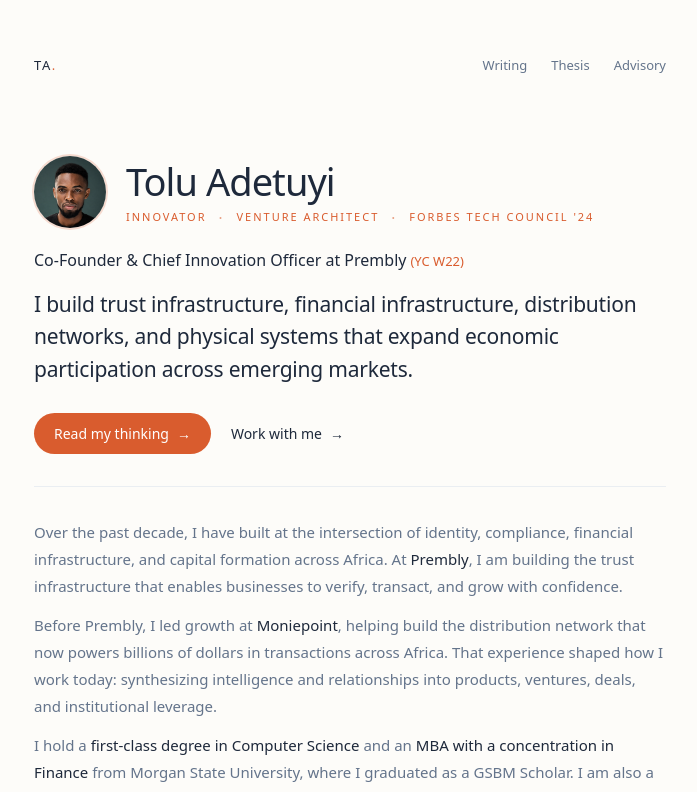
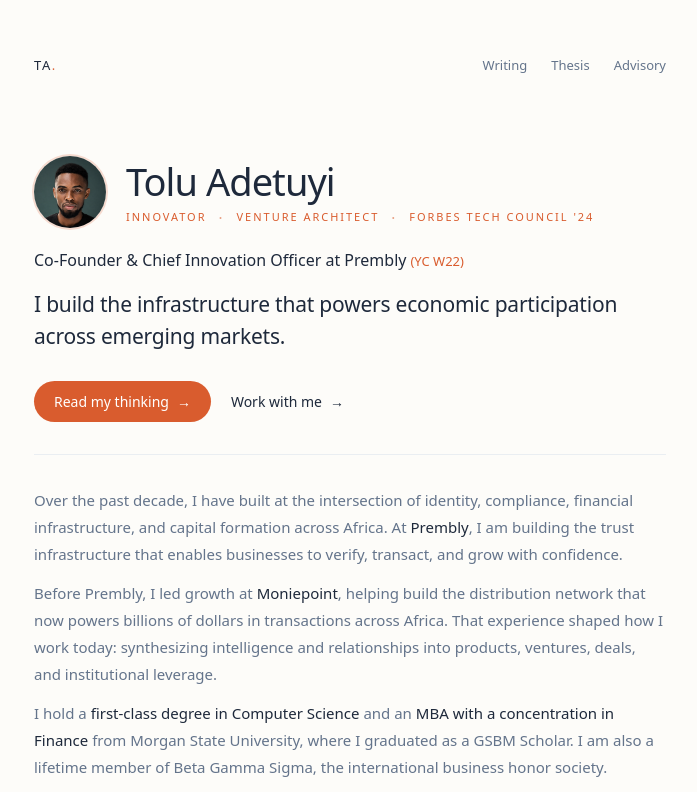
Before and after one commit to Threadigit/adetuyi.com, a Next.js app: page / in a window 1280 px wide. Shown: the top 792 px of the page, without its empty margins (290-987 px from the left). Built offline with nearby package versions, Linux system fonts and the light colour scheme.

Commit message:
Refine homepage positioning statement

```diff
--- a/src/app/page.tsx
+++ b/src/app/page.tsx
@@ -65,9 +65,8 @@ export default function Home() {
           <span className="text-accent text-[13px] font-medium ml-1">(YC W22)</span>
         </p>
         <p className="text-[19px] md:text-[21px] leading-[1.55] tracking-[-0.01em] text-foreground max-w-[640px] mt-4">
-          I build trust infrastructure, financial infrastructure, distribution
-          networks, and physical systems that expand economic participation
-          across emerging markets.
+          I build the infrastructure that powers economic participation across
+          emerging markets.
         </p>
         <div className="flex flex-wrap items-center gap-x-5 gap-y-3 mt-7">
           <Link
```
